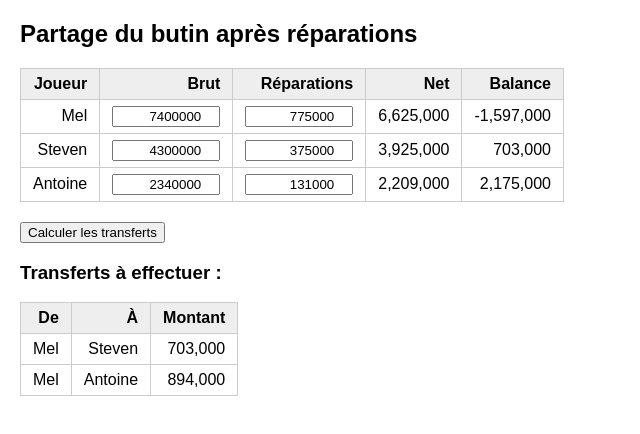
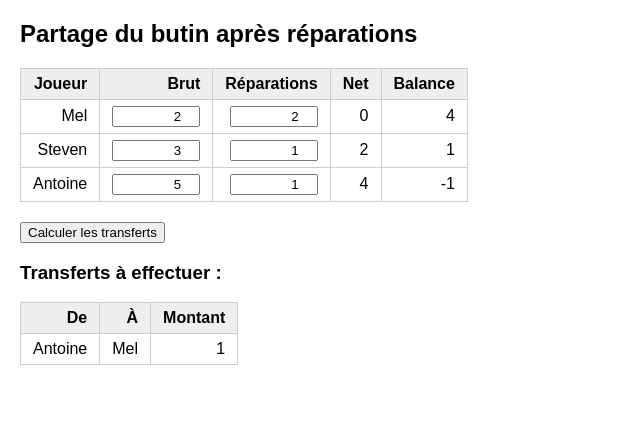
Before and after one commit to antoinecsk/calcul-stash, a plain HTML site: page index.html in a window 1280 px wide. Both pictures are taken after a click on the button "Calculer les transferts". Shown: the whole page, without its empty margins (0-640 px from the left). Drawn offline with Linux system fonts and the light colour scheme.

Commit message:
Update index.html

```diff
--- a/index.html
+++ b/index.html
@@ -2,13 +2,13 @@
 <html lang="fr">
 <head>
 <meta charset="UTF-8">
-<title>Partage du butin</title>
+<title>Partage du butin précis</title>
 <style>
   body { font-family: Arial; margin: 20px; }
   table { border-collapse: collapse; margin-bottom: 20px; }
   th, td { border: 1px solid #ccc; padding: 6px 12px; text-align: right; }
   th { background: #eee; }
-  input { width: 100px; text-align: right; }
+  input { width: 80px; text-align: right; }
 </style>
 </head>
 <body>
@@ -26,27 +26,9 @@
     </tr>
   </thead>
   <tbody>
-    <tr>
-      <td>Mel</td>
-      <td><input type="number" value="7400000"></td>
-      <td><input type="number" value="775000"></td>
-      <td class="net"></td>
-      <td class="balance"></td>
-    </tr>
-    <tr>
-      <td>Steven</td>
-      <td><input type="number" value="4300000"></td>
-      <td><input type="number" value="375000"></td>
-      <td class="net"></td>
-      <td class="balance"></td>
-    </tr>
-    <tr>
-      <td>Antoine</td>
-      <td><input type="number" value="2340000"></td>
-      <td><input type="number" value="131000"></td>
-      <td class="net"></td>
-      <td class="balance"></td>
-    </tr>
+    <tr><td>Mel</td>      <td><input type="number" value="2"></td> <td><input type="number" value="2"></td> <td class="net"></td> <td class="balance"></td></tr>
+    <tr><td>Steven</td>   <td><input type="number" value="3"></td> <td><input type="number" value="1"></td> <td class="net"></td> <td class="balance"></td></tr>
+    <tr><td>Antoine</td>  <td><input type="number" value="5"></td> <td><input type="number" value="1"></td> <td class="net"></td> <td class="balance"></td></tr>
   </tbody>
 </table>
 
@@ -54,9 +36,7 @@
 
 <h3>Transferts à effectuer :</h3>
 <table id="transfersTable">
-  <thead>
-    <tr><th>De</th><th>À</th><th>Montant</th></tr>
-  </thead>
+  <thead><tr><th>De</th><th>À</th><th>Montant</th></tr></thead>
   <tbody></tbody>
 </table>
 
@@ -65,47 +45,54 @@ function calculate() {
   const table = document.getElementById("playersTable").tBodies[0];
   let players = [];
 
-  // Lecture des valeurs et calcul des nets
-  for (let row of Array.from(table.rows)) {
+  // Lecture des valeurs et calcul net
+  Array.from(table.rows).forEach(row => {
     const name = row.cells[0].innerText;
     const gross = parseFloat(row.cells[1].firstElementChild.value) || 0;
     const repair = parseFloat(row.cells[2].firstElementChild.value) || 0;
     const net = gross - repair;
-    row.cells[3].innerText = net.toLocaleString();
+    row.cells[3].innerText = net;
     players.push({name, gross, repair, net, balance:0});
-  }
+  });
 
-  // Calcul part égale et balances
+  // Calcul de la part équitable
   const totalNet = players.reduce((sum,p)=>sum+p.net,0);
   const equalShare = totalNet / players.length;
-  players.forEach(p => p.balance = p.repair + equalShare - p.net);
-  Array.from(table.rows).forEach((row,i)=>row.cells[4].innerText = players[i].balance.toLocaleString());
 
-  // Génération des transferts (greedy)
+  // Calcul balance = montant que le joueur doit atteindre pour avoir sa part + réparations
+  players.forEach(p => p.balance = equalShare + p.repair - p.net);
+
+  // Affichage balances
+  Array.from(table.rows).forEach((row,i)=>row.cells[4].innerText = players[i].balance);
+
+  // Séparation créditeurs/débiteurs
   let creditors = players.filter(p => p.balance > 0).map(p => ({...p}));
-  let debtors = players.filter(p => p.balance < 0).map(p => ({...p, balance: -p.balance}));
+  let debtors   = players.filter(p => p.balance < 0).map(p => ({...p, balance: -p.balance}));
+
   let transfers = [];
-  let i = 0, j = 0;
-  while (i < debtors.length && j < creditors.length) {
+  let i=0,j=0;
+  while(i<debtors.length && j<creditors.length){
     let debtor = debtors[i];
     let creditor = creditors[j];
     let amt = Math.min(debtor.balance, creditor.balance);
-    transfers.push({from: debtor.name, to: creditor.name, amount: amt});
-    debtor.balance -= amt;
-    creditor.balance -= amt;
-    if (debtor.balance < 0.01) i++;
-    if (creditor.balance < 0.01) j++;
+    if(amt>0){
+      transfers.push({from:debtor.name,to:creditor.name,amount:amt});
+      debtor.balance -= amt;
+      creditor.balance -= amt;
+    }
+    if(debtor.balance < 0.0001) i++;
+    if(creditor.balance < 0.0001) j++;
   }
 
   // Affichage des transferts
   const tBody = document.getElementById("transfersTable").tBodies[0];
   tBody.innerHTML = "";
-  for (let t of transfers) {
+  transfers.forEach(t => {
     const row = tBody.insertRow();
     row.insertCell().innerText = t.from;
     row.insertCell().innerText = t.to;
-    row.insertCell().innerText = t.amount.toLocaleString();
-  }
+    row.insertCell().innerText = t.amount;
+  });
 }
 </script>
 
```
